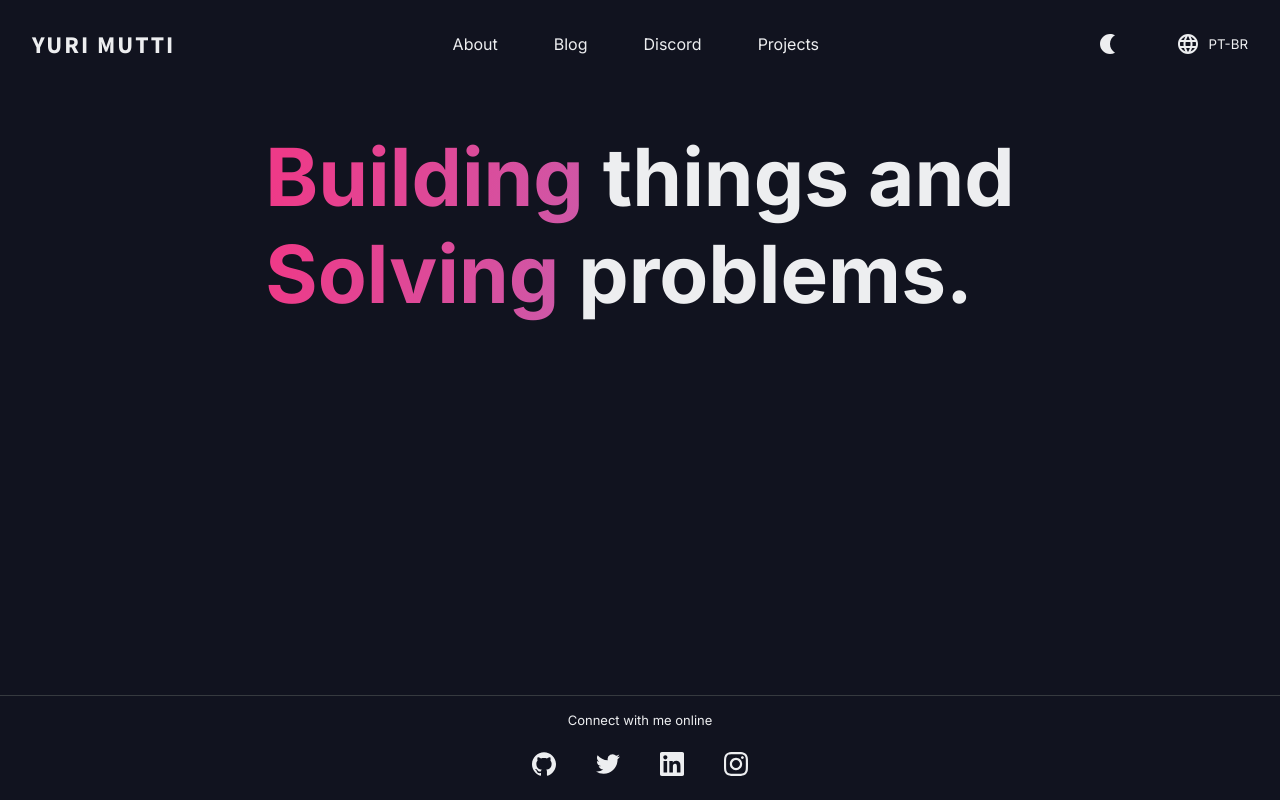
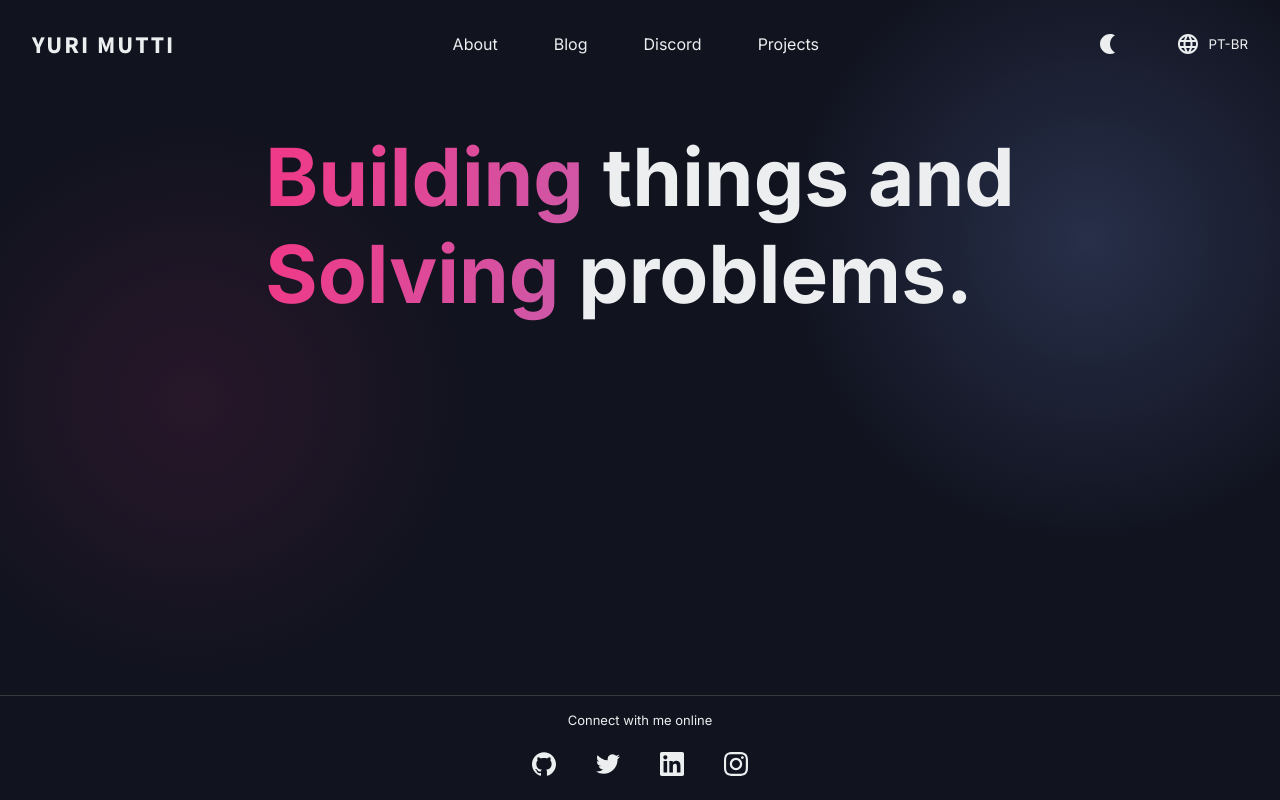
Before and after one commit to yurimutti/yurimutti.com, a Next.js app: page / in a window 1280 px wide. Built offline with nearby package versions, Linux system fonts and the light colour scheme.

Commit message:
feat: create ellipses

```diff
--- /dev/null
+++ b/src/components/layouts/ellipses/index.ts
@@ -0,0 +1,9 @@
+import { styled } from '@/styles';
+
+export const Ellipses = styled('div', {
+  inset: '0px',
+  position: 'absolute',
+  zIndex: -1,
+  background:
+    'radial-gradient(circle at 15% 50%, rgba(238,58,136,0.1) , rgba(255, 255, 255, 0) 25%), radial-gradient(circle at 85% 30%, rgba(128,162,245, 0.2), rgba(255, 255, 255, 0) 25%)',
+});
--- a/src/components/layouts/footer/styles.ts
+++ b/src/components/layouts/footer/styles.ts
@@ -10,8 +10,6 @@ export const Footer = styled('footer', {
 });
 
 export const Container = styled('div', {
-  maxWidth: '95%',
-  margin: '0 auto',
   padding: '$3 0',
   display: 'flex',
   flexDirection: 'column',
--- a/src/components/layouts/wrapper/index.ts
+++ b/src/components/layouts/wrapper/index.ts
@@ -4,4 +4,6 @@ export const Wrapper = styled('div', {
   display: 'flex',
   flexDirection: 'column',
   minHeight: '100vh',
+  position: 'relative',
+  zIndex: 1,
 });
--- a/src/pages/index.tsx
+++ b/src/pages/index.tsx
@@ -1,5 +1,6 @@
 import type { NextPage } from 'next';
 
+import { Ellipses } from '@/components/layouts/ellipses';
 import { Footer } from '@/components/layouts/footer';
 import { Hero } from '@/components/layouts/hero';
 import { Navbar } from '@/components/layouts/navbar';
@@ -8,6 +9,7 @@ import { Wrapper } from '@/components/layouts/wrapper';
 const Home: NextPage = () => {
   return (
     <Wrapper>
+      <Ellipses />
       <Navbar />
       <Hero />
       <Footer />
--- a/src/styles/index.ts
+++ b/src/styles/index.ts
@@ -6,6 +6,7 @@ import {
   red,
   teal,
   yellow,
+  pink,
   blue,
 } from '@radix-ui/colors';
 import { createStitches, defaultThemeMap } from '@stitches/react';
@@ -30,6 +31,7 @@ export const {
       ...teal,
       ...yellow,
       ...blue,
+      ...pink,
     },
     space: {
       1: '4px',
```
